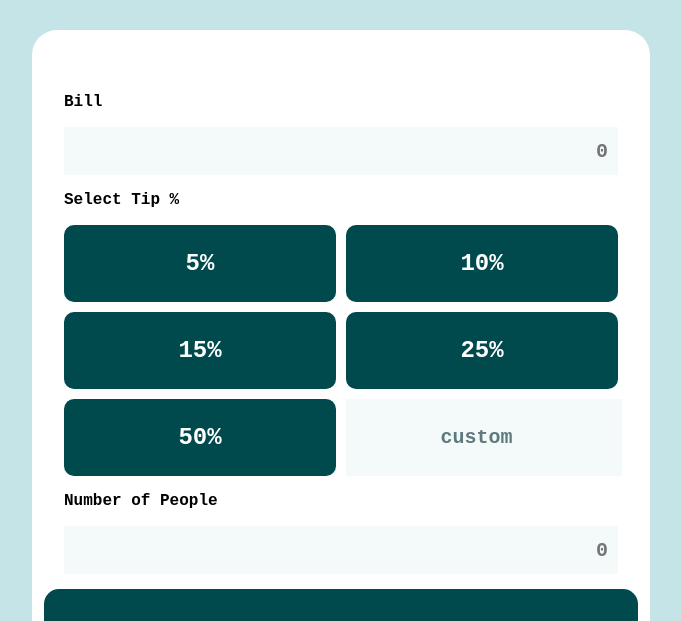
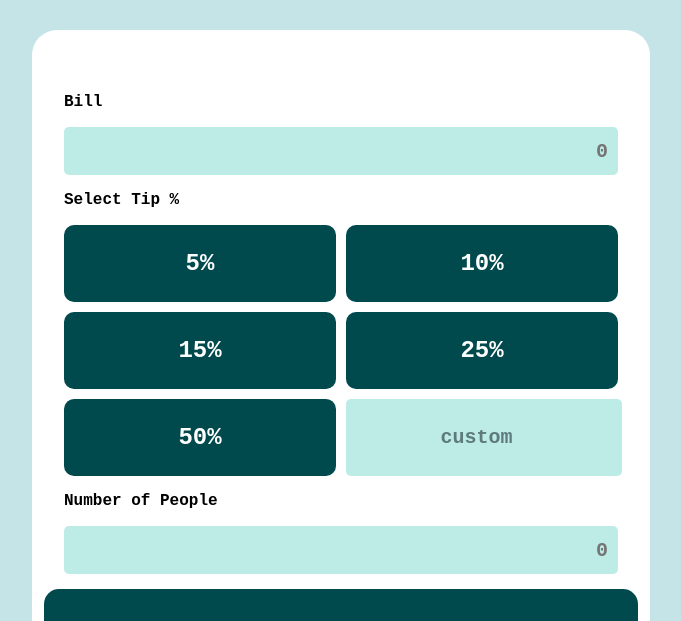
Before and after one commit to Dev-Y0U/tip-calculator-app-main, a plain HTML site: page index.html in a window 1280 px wide. Shown: the part 108-729 px from the top of the page, without its empty margins (299-980 px from the left). Drawn offline with Linux system fonts and the light colour scheme.

Commit message:
some edits in the style

```diff
--- a/style.css
+++ b/style.css
@@ -52,7 +52,8 @@ body{
 }
 input{
   border:0;
-  background-color: hsl(189, 41%, 97%);
+  border-radius: 5px;
+  background-color: hsla(172, 67%, 45%, 0.301);
   min-height: 48px;
   width: 100%;
   font-size: 20px;
```
